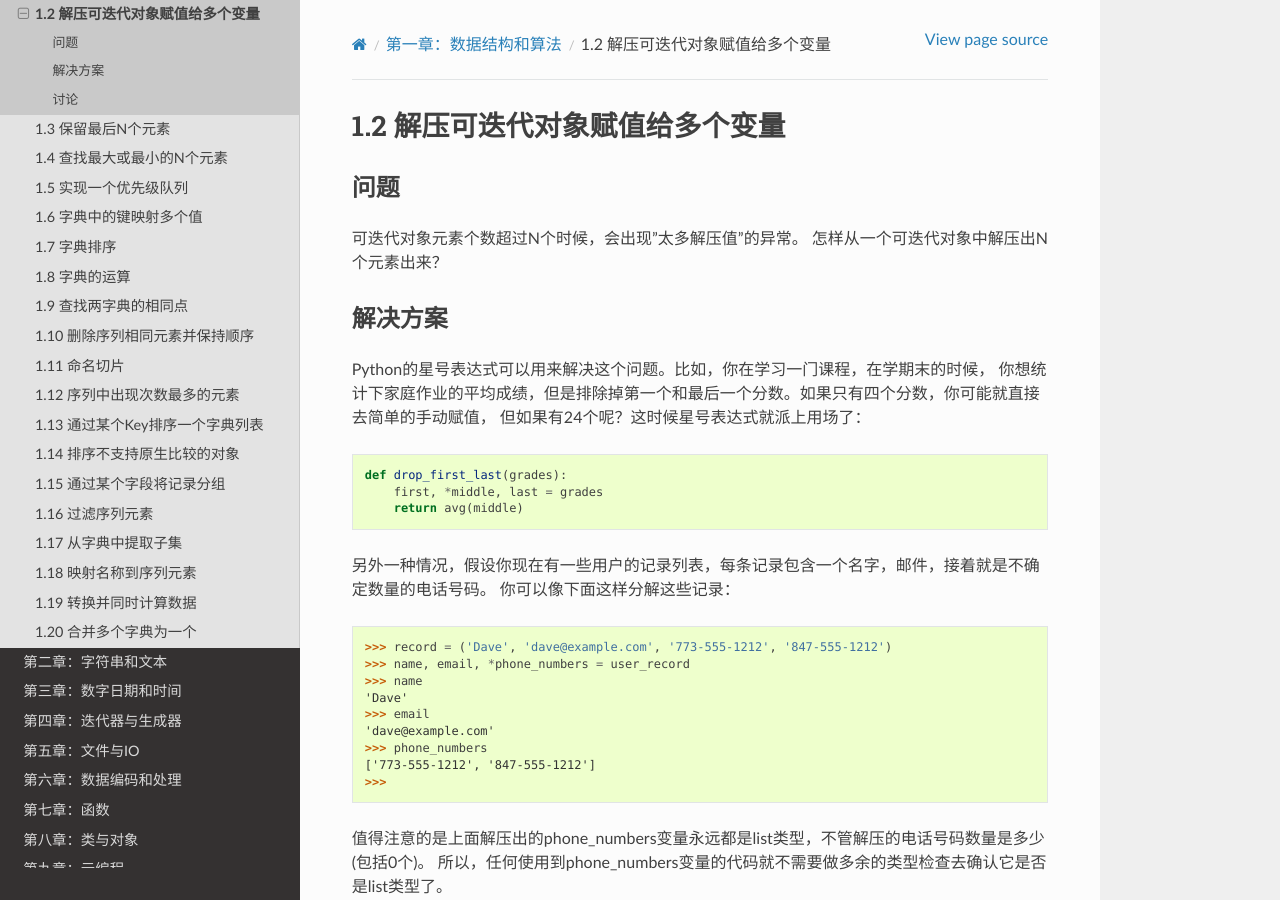
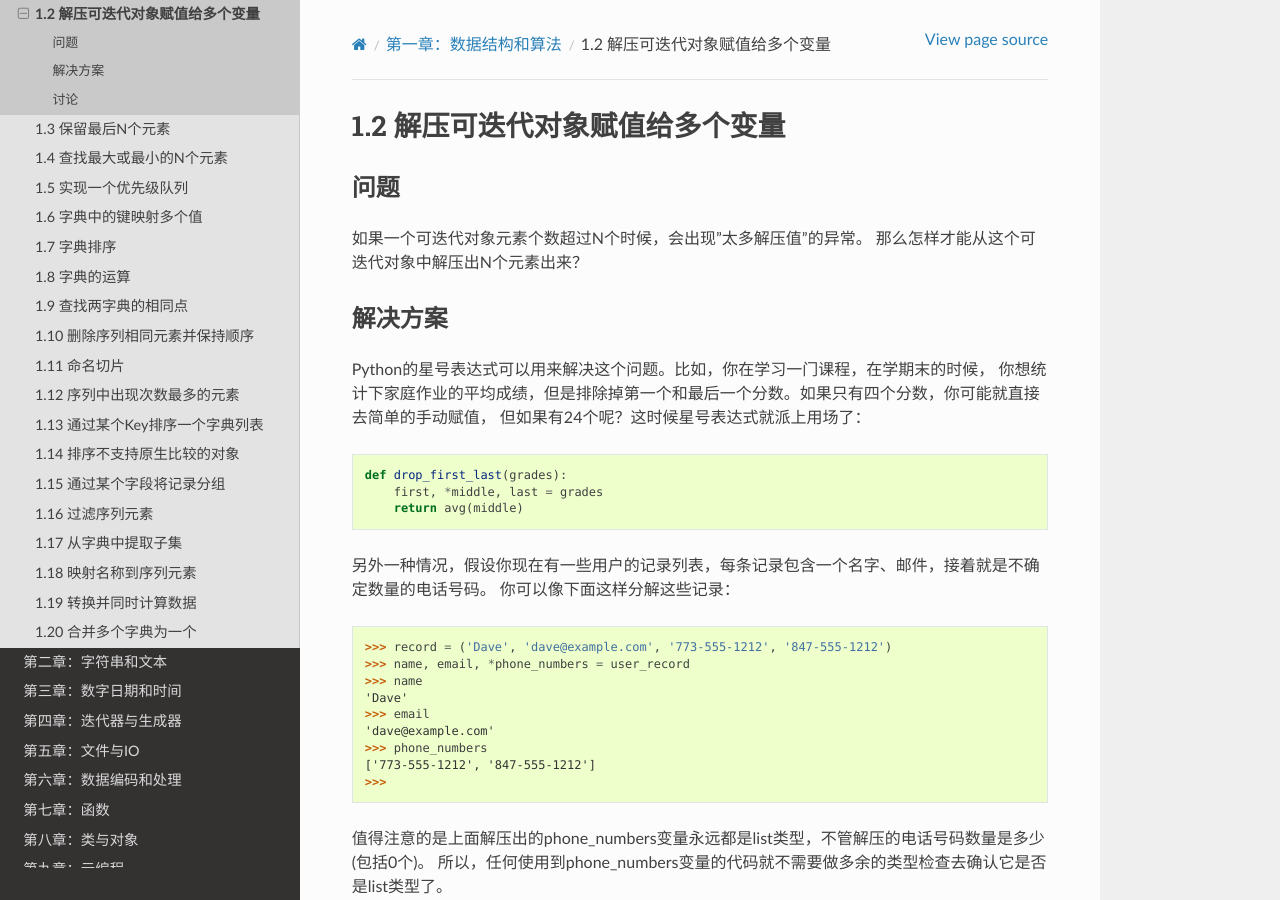
Before and after one commit to yidao620c/python3-cookbook, a Sphinx documentation site: the page built from source/c01/p02_unpack_elements_from_iterables.rst, in a window 1280 px wide and 900 px high. Built offline with Sphinx 7.4.7 and the Read the Docs theme 2.0.0, drawn with Linux system fonts in a browser that asks for light colours; some of the changed text lies outside the part shown.

Commit message:
修正一些用词。

```diff
--- a/source/c01/p01_unpack_sequence_into_separate_variables.rst
+++ b/source/c01/p01_unpack_sequence_into_separate_variables.rst
@@ -5,7 +5,7 @@
 ----------
 问题
 ----------
-现在有一个包含N个元素的元祖或者是序列，怎样将它里面的值解压后同时赋值给N变量？
+现在有一个包含N个元素的元组或者是序列，怎样将它里面的值解压后同时赋值给N变量？
 
 ----------
 解决方案
@@ -57,7 +57,7 @@
 ----------
 讨论
 ----------
-实际上，这种解压赋值可以用在任何可迭代对象上面，而不仅仅是列表或者元祖。
+实际上，这种解压赋值可以用在任何可迭代对象上面，而不仅仅是列表或者元组。
 包括字符串，文件对象，迭代器和生成器。
 
 代码示例：
--- a/source/c01/p02_unpack_elements_from_iterables.rst
+++ b/source/c01/p02_unpack_elements_from_iterables.rst
@@ -5,8 +5,8 @@
 ----------
 问题
 ----------
-可迭代对象元素个数超过N个时候，会出现"太多解压值"的异常。
-怎样从一个可迭代对象中解压出N个元素出来？
+如果一个可迭代对象元素个数超过N个时候，会出现"太多解压值"的异常。
+那么怎样才能从这个可迭代对象中解压出N个元素出来？
 
 ----------
 解决方案
@@ -21,7 +21,7 @@ Python的星号表达式可以用来解决这个问题。比如，你在学习
         first, *middle, last = grades
         return avg(middle)
 
-另外一种情况，假设你现在有一些用户的记录列表，每条记录包含一个名字，邮件，接着就是不确定数量的电话号码。
+另外一种情况，假设你现在有一些用户的记录列表，每条记录包含一个名字、邮件，接着就是不确定数量的电话号码。
 你可以像下面这样分解这些记录：
 
 .. code-block:: python
--- a/source/c01/p03_keep_last_n_items.rst
+++ b/source/c01/p03_keep_last_n_items.rst
@@ -40,7 +40,7 @@
 我们在写查询元素的代码的时候，通常会使用包含yield表达式的生成器函数，也就是我们上面示例代码中的那样。
 这样可以将搜索过程代码和使用搜索结果代码解耦。如果你还不清楚什么是生成器，请参看4.3节。
 
-使用deque(maxlen=N)构造函数会新建一个固定大小的队列。当心的元素加入并且这个队列已满的时候，
+使用deque(maxlen=N)构造函数会新建一个固定大小的队列。当新的元素加入并且这个队列已满的时候，
 最老的元素会自动被移除掉。
 
 代码示例：
@@ -86,4 +86,4 @@
     >>> q.popleft()
     4
 
-在队列两端添加或删除元素时间复杂度都是O(1)，而在list的开头插入或删除元素的时间复杂度为O(N)。
+在队列两端插入或删除元素时间复杂度都是O(1)，而在list的开头插入或删除元素的时间复杂度为O(N)。
--- a/source/c01/p04_find_largest_or_smallest_n_items.rst
+++ b/source/c01/p04_find_largest_or_smallest_n_items.rst
@@ -68,7 +68,7 @@ heapq模块有两个函数：nlargest() 和 nsmallest()可以完美解决这个
 如果你仅仅想查找唯一的最小或最大(N=1)的元素的话，那么使用min()和max()函数会更快些。
 类似的，如果N的大小和集合大小接近的时候，通常先排序这个集合然后再使用切片操作会更快点
 (sorted(items)[:N] 或者是 sorted(items)[-N:])。
-要注意的是，需要在正确场合使用函数nlargest() 和 nsmallest()才能发挥它们的优势
+需要在正确场合使用函数nlargest() 和 nsmallest()才能发挥它们的优势
 (如果N快接近集合大小了，那么使用排序操作会更好些)。
 
 尽管你没有必要一定使用这里的方法，但是堆数据结构的实现是一个很有趣并且值得你深入学习的东西。
--- a/source/c01/p05_implement_a_priority_queue.rst
+++ b/source/c01/p05_implement_a_priority_queue.rst
@@ -62,12 +62,12 @@
 ----------
 这一小节我们主要关注heapq模块的使用。
 函数heapq.heappush()和heapq.heappop()分别在队列_queue上插入和删除第一个元素，
-并且_queue队列保证第一个元素拥有最小优先级(1.4节已经讨论过这个问题)。
+并且队列_queue保证第一个元素拥有最小优先级(1.4节已经讨论过这个问题)。
 heappop()函数总是返回"最小的"的元素，这就是保证队列pop操作返回正确元素的关键。
 另外，由于push和pop操作时间复杂度为O(N)，其中N是堆的大小，因此就算是N很大的时候它们运行速度也依旧很快。
 
 在上面代码中，队列包含了一个(-priority, index, item)的元组。
-优先级为负数的目的是使得元素按照从高到低的优先级排序。
+优先级为负数的目的是使得元素按照优先级从高到低排序。
 这个跟普通的按优先级从低到高排序的堆排序恰巧相反。
 
 index变量的作用是保证同等优先级元素的正确排序。
```
Also changed, not shown: other parts of source/c01/p02_unpack_elements_from_iterables.rst (+1 -1 lines).
